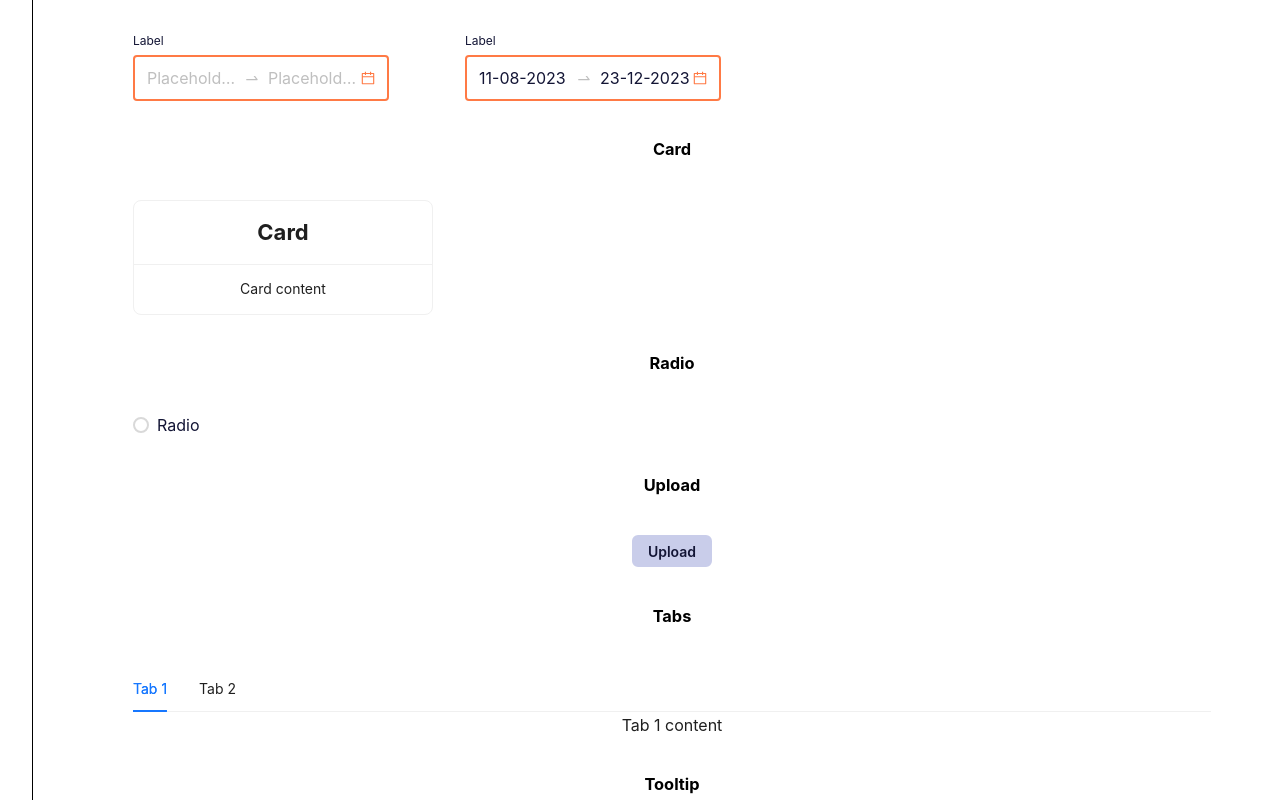
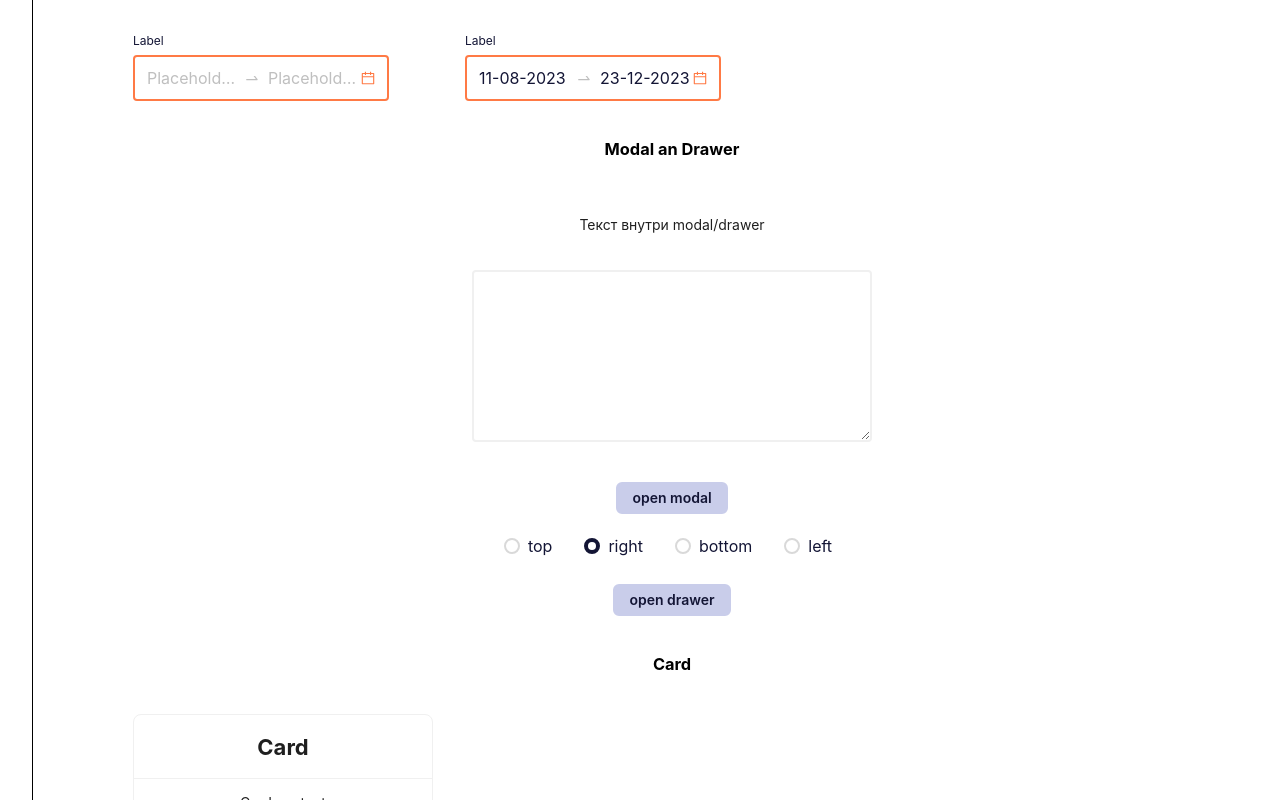
Before and after one commit to KorshunovNick/ant-design-system, a React (Vite) app: page / in a window 1280 px wide. Shown: the part 5680-6480 px from the top of the page. Built offline with nearby package versions, Linux system fonts and the light colour scheme.

Commit message:
modalContainer add in design compnents

```diff
--- a/src/components/DesignComponents/DesignComponents.tsx
+++ b/src/components/DesignComponents/DesignComponents.tsx
@@ -29,6 +29,7 @@ import { legalKZTokens } from '../../shared/designTokens/tokens/legalKZTokens.js
 import { joyDeckTokens } from '../../shared/designTokens/tokens/joyDeckTokens.js';
 import { parseDesignTokens } from '../../shared/designTokens/utils/parseDesignTokens.js';
 import { WrapperComponent } from '../../shared/ui/WrapperComponent/WrapperComponent.js';
+import { ModalContainer } from './components/Modal/ModalContainer.js';
 
 const themeObject: Record<string, Tokens> = {
   crmTokens,
@@ -109,6 +110,10 @@ const DesignComponents = () => {
           <DatePickerContainer />
         </WrapperComponent>
 
+        <WrapperComponent title={'Modal an Drawer'}>
+          <ModalContainer />
+        </WrapperComponent>
+
         <WrapperComponent title={'Card'}>
           <Card title="Card" style={{ width: 300 }}>
             <p>Card content</p>
```
